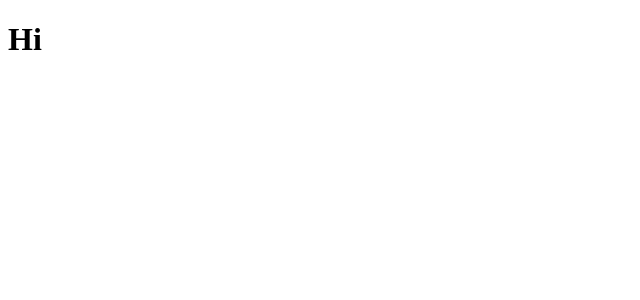
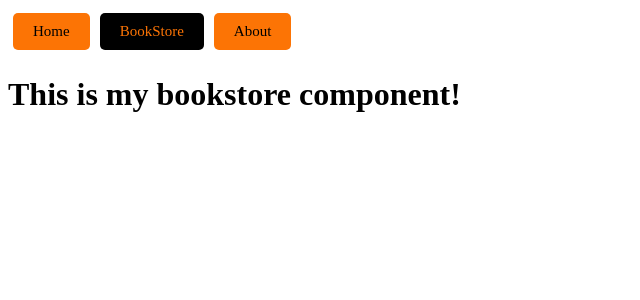
Before and after one commit to ChristopherChinia/Books-Library, a React (Create React App) app: page /bookstore in a window 1280 px wide. Shown: the top 300 px of the page, without its empty margins (0-640 px from the left). Built offline with nearby package versions, Linux system fonts and the light colour scheme.

Commit message:
creating the navlinks and styling it using linkstyle ni navbar

```diff
--- a/src/components/About.js
+++ b/src/components/About.js
@@ -0,0 +1,11 @@
+import React from 'react'
+
+const About = () => {
+  return (
+    <div>
+        <h1>This is my about component!</h1>
+    </div>
+  )
+}
+
+export default About
--- a/src/components/App.js
+++ b/src/components/App.js
@@ -1,11 +1,25 @@
 import React from 'react';
 import { Route, Switch } from "react-router-dom";
-
+import Home from "./Home";
+import About from "./About";
+import BookStore from './BookStore';
+import NavBar from "./NavBar";
 
 function App() {
   return (
     <div>
-      <h1>Hi</h1>
+    <NavBar />
+      <Switch>
+        <Route exact path="/about">
+          <About />
+        </Route>
+        <Route exact path="/bookstore">
+          <BookStore />
+        </Route>
+        <Route exact path="/">
+          <Home />
+        </Route>
+      </Switch>
     </div>
   );
 }
--- a/src/components/BookStore.js
+++ b/src/components/BookStore.js
@@ -0,0 +1,11 @@
+import React from 'react'
+
+const BookStore = () => {
+  return (
+    <div>
+        <h1>This is my bookstore component!</h1>
+    </div>
+  )
+}
+
+export default BookStore
--- a/src/components/Home.js
+++ b/src/components/Home.js
@@ -0,0 +1,11 @@
+import React from 'react'
+
+const Home = () => {
+  return (
+    <div>
+        <h1>Home</h1>
+    </div>
+  )
+}
+
+export default Home
--- a/src/components/NavBar.js
+++ b/src/components/NavBar.js
@@ -0,0 +1,58 @@
+import React from 'react'
+import { NavLink } from "react-router-dom";
+
+const linkStyles = {
+  display: "inline-block",
+  background: "rgb(252, 116, 5)",
+  color: "black",
+  border: "none",
+  padding: "10px 20px",
+  margin: "5px",
+  borderRadius: "5px",
+  cursor: "pointer",
+  textDecoration: "none",
+  fontSize: "15px",
+  fontFamily: "inherit",
+  };
+
+const NavBar = () => {
+  return (
+    <div>
+    <NavLink
+    to="/"
+    exact
+    style={linkStyles}
+    activeStyle={{
+      background: "black",
+      color:"rgb(252, 116, 5)",
+    }}
+  >
+    Home
+  </NavLink>
+  <NavLink
+    to="/bookstore"
+    exact
+    style={linkStyles}
+    activeStyle={{
+        background: "black",
+        color:"rgb(252, 116, 5)",
+      }}
+  >
+    BookStore
+  </NavLink>
+  <NavLink
+    to="/about"
+    exact
+    style={linkStyles}
+    activeStyle={{
+        background: "black",
+        color:"rgb(252, 116, 5)",
+      }}
+  >
+    About
+  </NavLink>
+</div>
+  )
+}
+
+export default NavBar
--- a/src/index.js
+++ b/src/index.js
@@ -1,12 +1,13 @@
 import React from 'react';
 import ReactDOM from 'react-dom/client';
 import './index.css';
+import { BrowserRouter } from "react-router-dom";
 import App from './components/App';
 
 
 const root = ReactDOM.createRoot(document.getElementById('root'));
 root.render(
-  <React.StrictMode>
+  <BrowserRouter>
     <App />
-  </React.StrictMode>
+  </BrowserRouter>
 );
```
